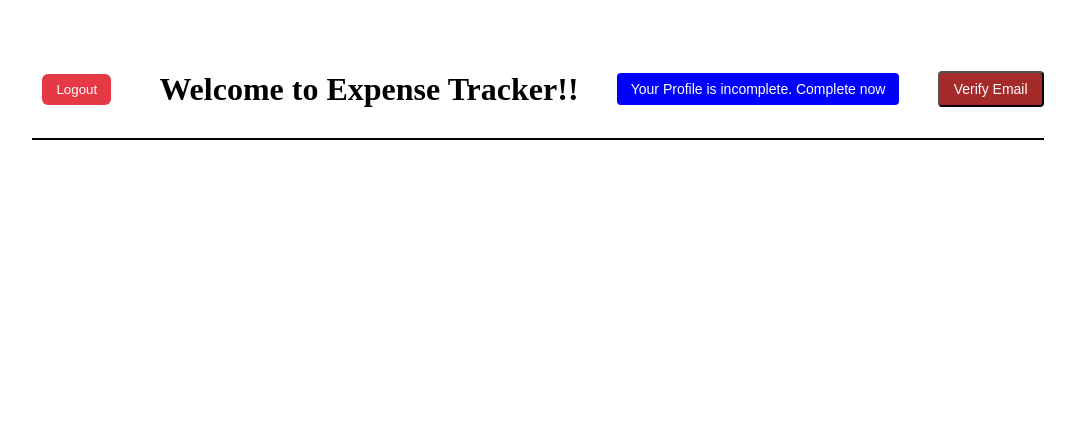
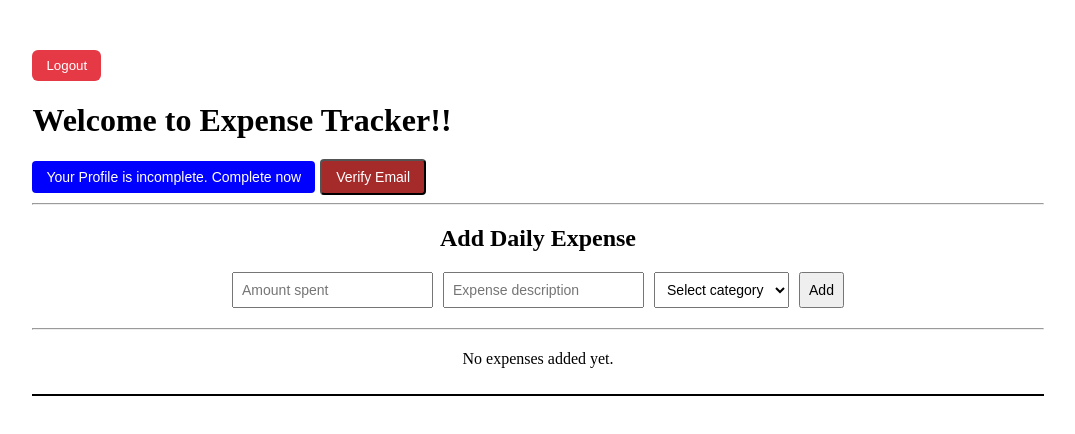
Before and after one commit to ranjay17/React-Expense-Tracker-, a React (Vite) app: page /home in a window 1280 px wide. Shown: the top 434 px of the page, without its empty margins (102-1177 px from the left). Built offline with nearby package versions, Linux system fonts and the light colour scheme.

Commit message:
Adding Expenses for tracking

```diff
--- /dev/null
+++ b/src/components/ExpenseTracking.css
@@ -0,0 +1,28 @@
+.expense-container {
+  margin-top: 20px;
+  text-align: center;
+}
+
+.expense-form {
+  display: flex;
+  justify-content: center;
+  gap: 10px;
+  margin-bottom: 20px;
+}
+
+.expense-form input,
+.expense-form select,
+.expense-form button {
+  padding: 8px;
+  font-size: 14px;
+}
+
+.expense-list {
+  margin-top: 20px;
+}
+
+.expense-item {
+  list-style: none;
+  margin-bottom: 10px;
+  font-size: 16px;
+}
--- /dev/null
+++ b/src/components/ExpenseTracking.jsx
@@ -0,0 +1,78 @@
+import React, { useState } from "react";
+import "./ExpenseTracking.css";
+
+const ExpenseTracking = () => {
+  const [amount, setAmount] = useState("");
+  const [description, setDescription] = useState("");
+  const [category, setCategory] = useState("");
+  const [expenses, setExpenses] = useState([]);
+
+  const handleAddExpense = (e) => {
+    e.preventDefault();
+
+    if (!amount || !description || !category) {
+      alert("Please fill all fields");
+      return;
+    }
+
+    const newExpense = {
+      id: Date.now(),
+      amount,
+      description,
+      category,
+    };
+
+    setExpenses((prev) => [...prev, newExpense]);
+    setAmount("");
+    setDescription("");
+    setCategory("");
+  };
+
+  return (
+    <div className="expense-container">
+      <h2>Add Daily Expense</h2>
+      <form className="expense-form" onSubmit={handleAddExpense}>
+        <input
+          type="number"
+          placeholder="Amount spent"
+          value={amount}
+          onChange={(e) => setAmount(e.target.value)}
+        />
+        <input
+          type="text"
+          placeholder="Expense description"
+          value={description}
+          onChange={(e) => setDescription(e.target.value)}
+        />
+        <select value={category} onChange={(e) => setCategory(e.target.value)}>
+          <option value="">Select category</option>
+          <option value="Food">Food</option>
+          <option value="Petrol">Petrol</option>
+          <option value="Salary">Salary</option>
+          <option value="Entertainment">Entertainment</option>
+          <option value="Others">Others</option>
+        </select>
+        <button type="submit">Add</button>
+      </form>
+
+      <hr />
+
+      <div className="expense-list">
+        {expenses.length === 0 ? (
+          <p>No expenses added yet.</p>
+        ) : (
+          <ul>
+            {expenses.map((exp) => (
+              <li key={exp.id} className="expense-item">
+                <strong>₹{exp.amount}</strong> — {exp.description} (
+                {exp.category})
+              </li>
+            ))}
+          </ul>
+        )}
+      </div>
+    </div>
+  );
+};
+
+export default ExpenseTracking;
--- a/src/components/Home.css
+++ b/src/components/Home.css
@@ -2,7 +2,6 @@
   width: 80%;
   margin: 50px auto;
   border-bottom: 2px solid black;
-  display: flex;
   justify-content: space-between;
   align-items: center;
   padding-bottom: 10px;
@@ -21,6 +20,7 @@
 .verify-btn{
   background-color: brown;
   color: white;
+  margin-left: 5px;
   border-radius: 4px;
   padding: 8px 14px;
   font-size: 14px;
@@ -37,6 +37,7 @@
   background-color: #e63946;
   color: white;
   border: none;
+  margin-right: 5px;
   padding: 8px 14px;
   border-radius: 6px;
   cursor: pointer;
--- a/src/components/Home.jsx
+++ b/src/components/Home.jsx
@@ -1,9 +1,11 @@
 import React from "react";
 import "./Home.css";
 import { Link, useNavigate } from "react-router-dom";
+import ExpenseTracking from "./ExpenseTracking";
 
 const Home = () => {
-  const navigate = useNavigate()
+  const navigate = useNavigate();
+
   const handleVerifyEmail = async () => {
     try {
       const idToken = localStorage.getItem("token");
@@ -33,17 +35,8 @@ const Home = () => {
         alert("Verification email sent successfully! Check your inbox.");
         console.log("Response:", data);
       } else {
-        // Firebase error codes handle
-        switch (data.error.message) {
-          case "INVALID_ID_TOKEN":
-            alert("Your session expired. Please login again.");
-            break;
-          case "USER_NOT_FOUND":
-            alert("User not found. Please register again.");
-            break;
-          default:
-            alert(`Error: ${data.error.message}`);
-        }
+        const msg = data.error?.message?.replace(/_/g, " ") || "Unknown error";
+        alert(`Error: ${msg}`);
       }
     } catch (error) {
       console.error(error);
@@ -51,29 +44,35 @@ const Home = () => {
     }
   };
 
-  const handleLogout = () =>{
-    localStorage.removeItem("token")
-    navigate('/login')
-    alert("Logout successfully!")
-  }
+  const handleLogout = () => {
+    localStorage.removeItem("token");
+    navigate("/login");
+    alert("Logout successfully!");
+  };
 
   return (
     <div className="home-container">
-      <div className="logout-container">
+      <div className="home-header">
         <button className="logout-btn" onClick={handleLogout}>
           Logout
         </button>
-      </div>
         <h1>Welcome to Expense Tracker!!</h1>
+
         <Link to="/update">
           <button className="complete-btn">
             Your Profile is incomplete. Complete now
           </button>
         </Link>
-      <div>
+
         <button className="verify-btn" onClick={handleVerifyEmail}>
           Verify Email
         </button>
+      </div>
+      <div>
+        <hr className="divider" />
+      </div>
+      <div className="expense-section">
+        <ExpenseTracking />
       </div>
     </div>
   );
```
Lines whose indentation alone changed are shown as unchanged.
